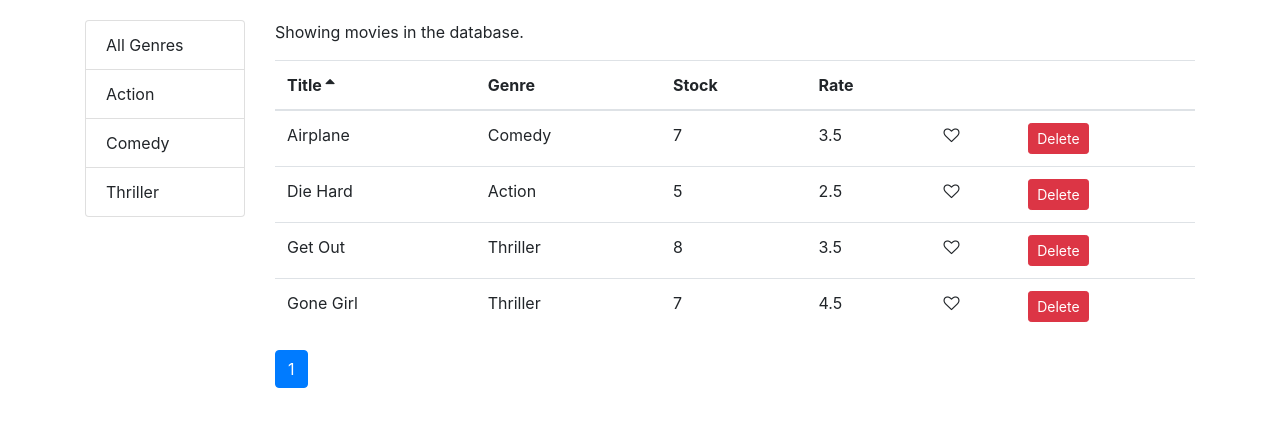
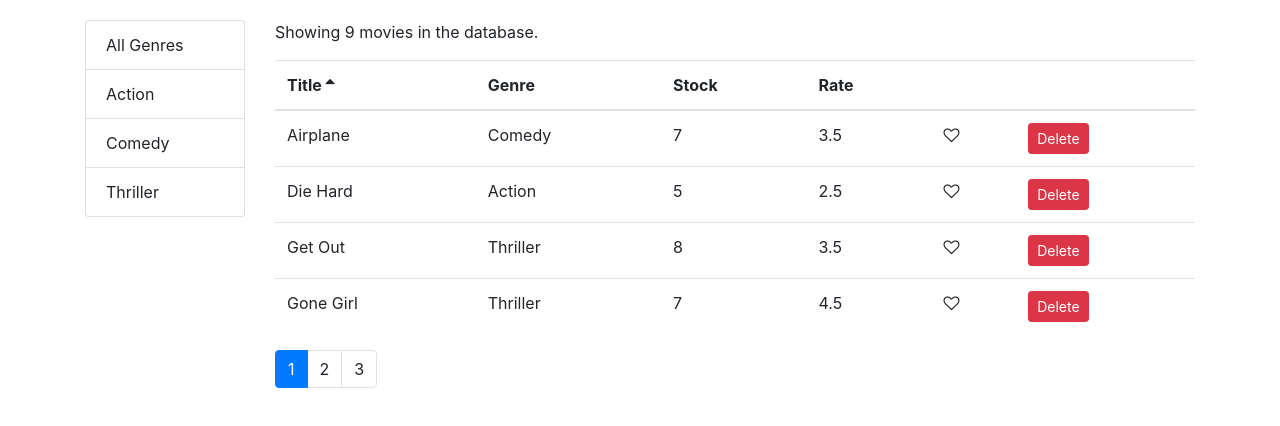
Before and after one commit to JayeetaDutta0000/vidly-app, a React (Create React App) app: page / in a window 1280 px wide. Shown: the top 426 px of the page. Built offline with nearby package versions, Linux system fonts and the light colour scheme; the HTML template or start-up script is replaced by a standard one.

Commit message:
debugging

```diff
--- a/src/components/common/tableHeader.jsx
+++ b/src/components/common/tableHeader.jsx
@@ -14,7 +14,7 @@ class TableHeader extends Component {
     const { sortColumn } = this.props;
     if (column.path !== sortColumn.path) return null;
     if (sortColumn.order === "asc") return <i className="fa fa-sort-asc" />;
-    return <i className="a fa-sort-desc" />;
+    return <i className="fa fa-sort-desc" />;
   };
   render() {
     return (
--- a/src/components/movies.jsx
+++ b/src/components/movies.jsx
@@ -65,7 +65,7 @@ class Movies extends Component {
 
     const movies = paginate(sorted, currentPage, pageSize);
 
-    return { totalCount: totalCount, data: movies };
+    return { totalCount: filtered.length, data: movies };
   };
 
   render() {
```
